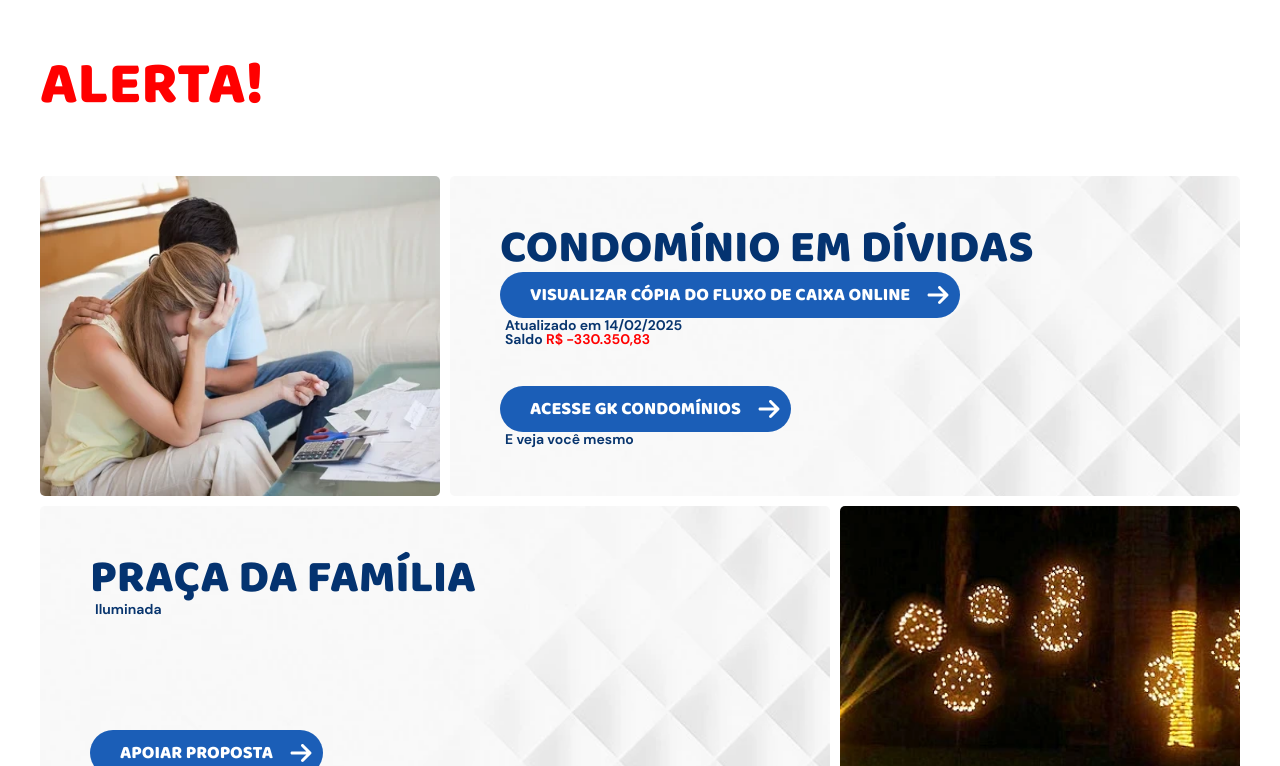
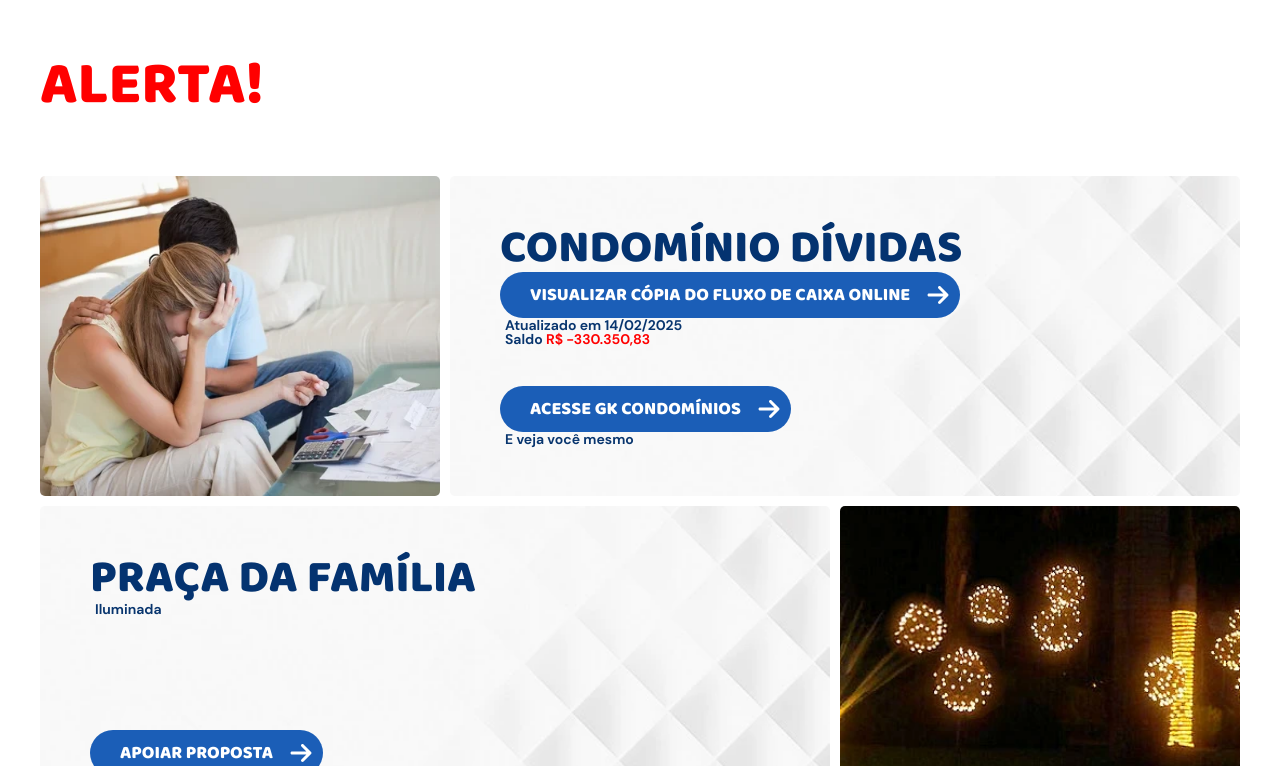
Before and after one commit to assessoriadigitalizesites/interno, a plain HTML site: page index.html in a window 1280 px wide. Shown: the part 904-1670 px from the top of the page. Drawn offline with Linux system fonts and the light colour scheme; animation ran at ten frames a second.

Commit message:
Update index.html

```diff
--- a/index.html
+++ b/index.html
@@ -135,7 +135,7 @@
          <a href="https://assessoriadigitalizesites.github.io/fluxodecaixa/" target="_blank" style="text-decoration: none;">
 
 <span class="produtos-category-title">
-    Condomínio em dívidas
+    Condomínio dívidas
     <span class="produtos-category-btn" id="btn-ver-produtos">Visualizar Cópia do Fluxo de Caixa Online</span>
     <span class="produtos-category-title">
         <span class="produtos-category-subtitle">
```
